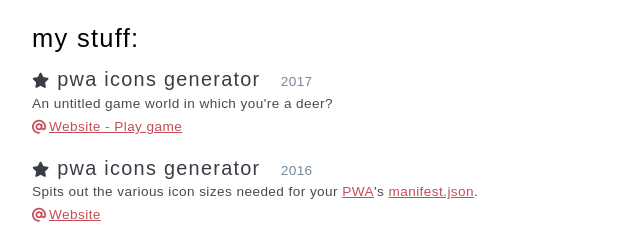
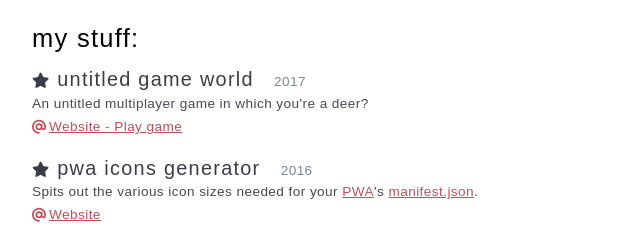
Before and after one commit to tcrammond/tcrammond-website, a website: page public/index.html in a window 1280 px wide. Shown: the part 346-585 px from the top of the page, 27-667 px from the left. Drawn offline with Linux system fonts and the light colour scheme.

Commit message:
Fix title

```diff
--- a/public/index.html
+++ b/public/index.html
@@ -38,10 +38,10 @@
 
           <!-- Untitled deers -->
           <article class="portfolio__item">
-            <h3 class="portfolio__item__title"><i class="fa fa-star"></i> PWA Icons Generator</h3>
+            <h3 class="portfolio__item__title"><i class="fa fa-star"></i> Untitled game world</h3>
             <span class="portfolio__item__date">2017</span>
             <p class="portfolio__item__text">
-              An untitled game world in which you're a deer?
+              An untitled multiplayer game in which you're a deer?
             </p>
             <div class="portfolio__item__links">
               <a href="http://deer-game.herokuapp.com/" target=_blank class="portfolio__item__link portfolio__item__link--web">Website - Play game</a>
```
